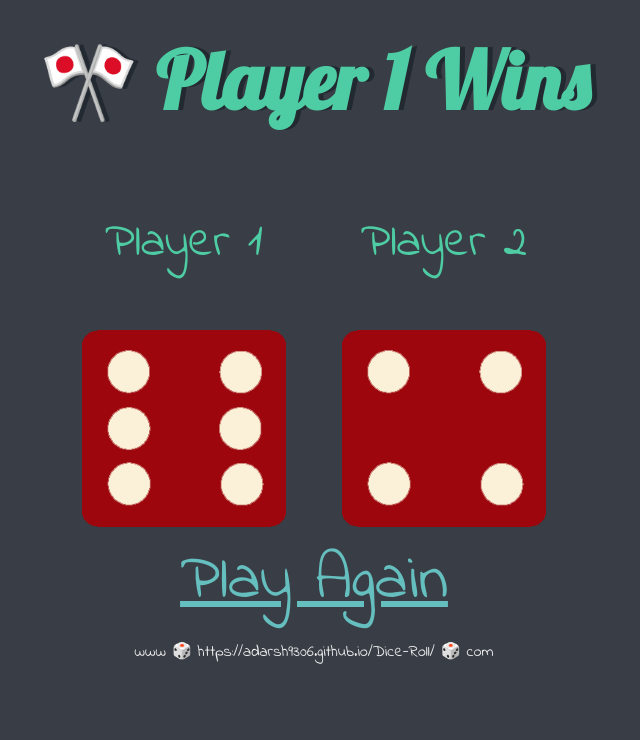
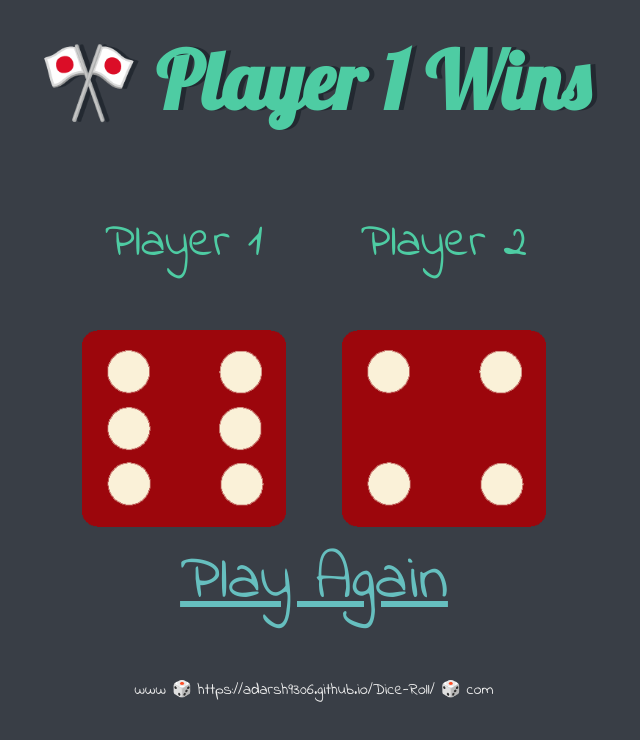
Before and after one commit to Adarsh9306/Dice-Roll, a plain HTML site: page index.html in a window 1280 px wide. Shown: the whole page, without its empty margins (326-966 px from the left). Drawn offline with Linux system fonts and the light colour scheme.

Commit message:
Update styles.css

```diff
--- a/styles.css
+++ b/styles.css
@@ -32,7 +32,7 @@ img {
 }
 
 footer {
-  margin-top: 1%;
+  margin-top: 4%;
   color: #EEEEEE;
   text-align: center;
   font-family: 'Indie Flower', cursive;
```
